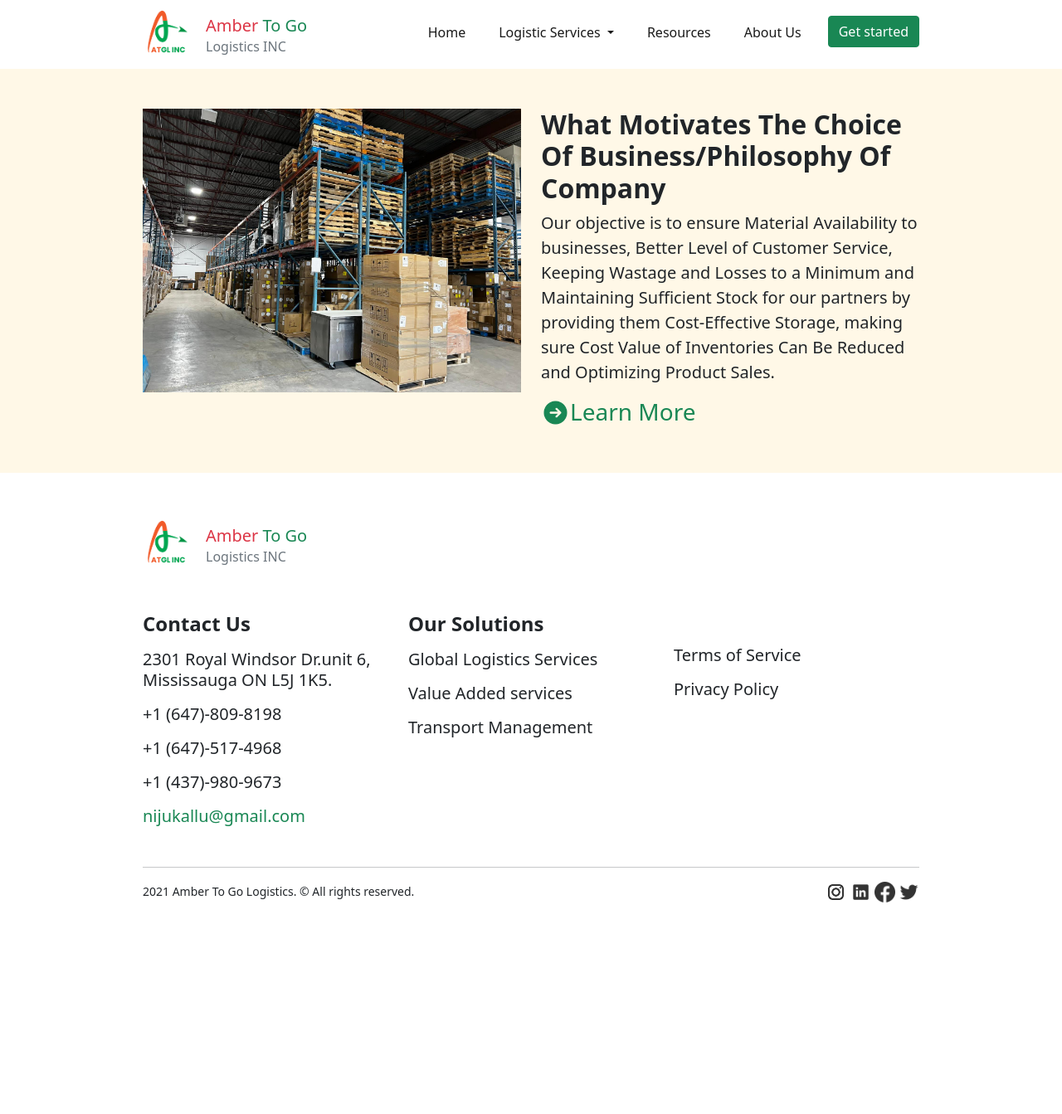
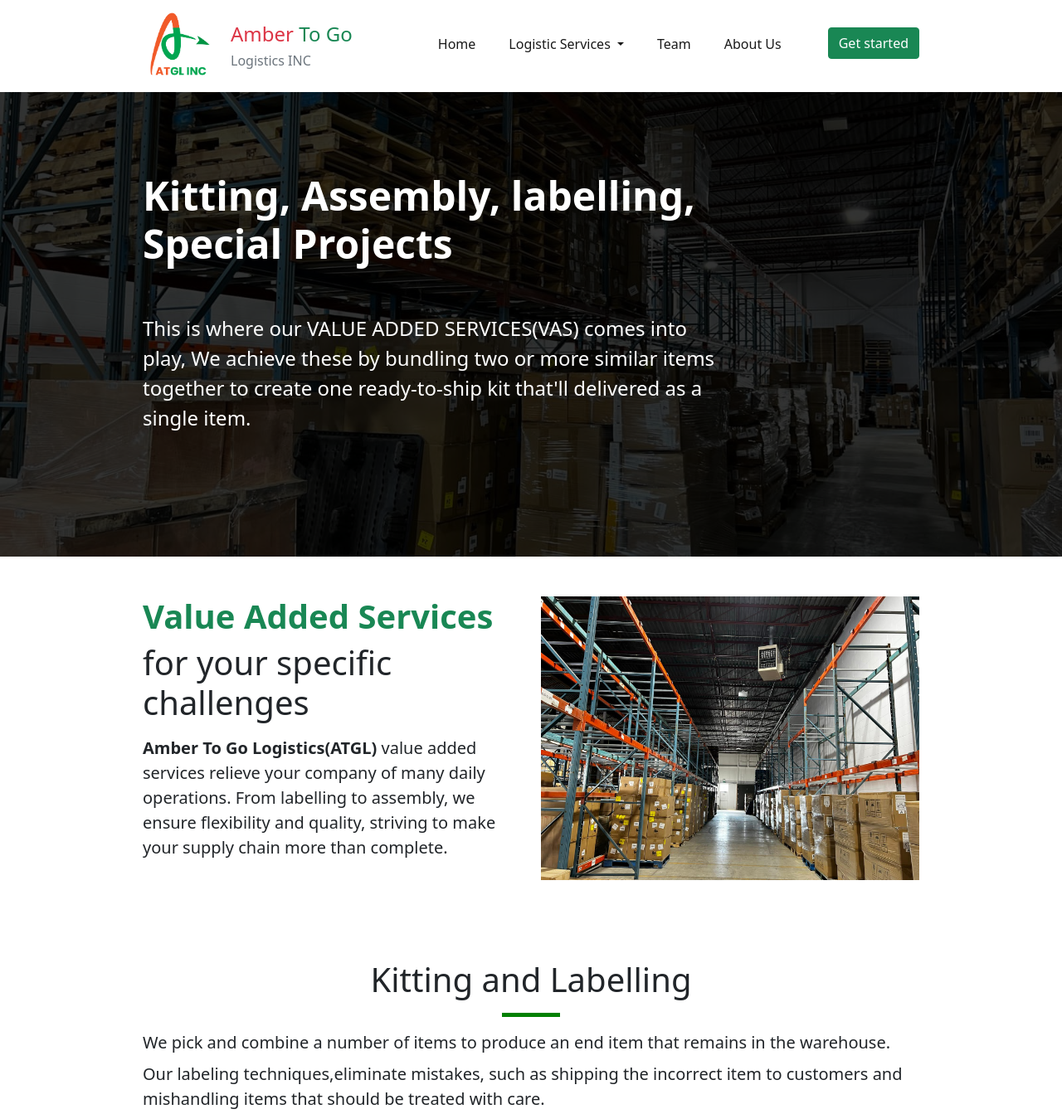
Before and after one commit to Hilary-Okemeziem/Atgl-nic, a plain HTML site: page kitting page.html in a window 1280 px wide. Shown: the part 5-1348 px from the top of the page at 83% size. Before the commit the page ends 1139 px from the top, so only its background shows below. Drawn offline with nearby package versions, Linux system fonts and the light colour scheme.

Commit message:
fifth commit

```diff
--- a/kitting page.html
+++ b/kitting page.html
@@ -4,17 +4,18 @@
     <meta charset="UTF-8">
     <meta http-equiv="X-UA-Compatible" content="IE=edge">
     <meta name="viewport" content="width=device-width, initial-scale=1.0">
-    <title>Document</title>
     <link rel="stylesheet" href="style.css">
     <link href="https://cdn.jsdelivr.net/npm/bootstrap@5.1.3/dist/css/bootstrap.min.css" rel="stylesheet" integrity="sha384-1BmE4kWBq78iYhFldvKuhfTAU6auU8tT94WrHftjDbrCEXSU1oBoqyl2QvZ6jIW3" crossorigin="anonymous">
     <link rel="stylesheet" href="https://unicons.iconscout.com/release/v4.0.0/css/line.css">
+    <title>Amber To Go Logistics</title>
+    <link rel="icon" href="images/favicon.ico">
 </head>
 <body>
   <nav class="navbar navbar-expand-lg navbar-light">
     <div class="container">
         <div class="d-inline-flex">
-            <a class="navbar-brand" href="#"><img src="./images/Amber & Go-01.png" class="img-fluid" width="60rem"  alt=""></a>
-            <h5 class="text-danger mt-3">Amber <span class="text-success">To Go</span> <br> <span class="text-muted h6">Logistics INC</span></h5>
+            <a class="navbar-brand" href="#"><img src="./images/Amber & Go-01.png" class="img-fluid" width="90rem"  alt=""></a>
+            <h4 class="text-danger mt-4">Amber <span class="text-success">To Go</span> <br> <span class="text-muted h6">Logistics INC</span></h4>
         </div>
       <button class="navbar-toggler" type="button" data-bs-toggle="collapse" data-bs-target="#navbarNavDropdown" aria-controls="navbarNavDropdown" aria-expanded="false" aria-label="Toggle navigation">
         <span class="navbar-toggler-icon"></span>
@@ -37,25 +38,21 @@
                     Logistic Services
                 </a>
                 <ul class="dropdown-menu" aria-labelledby="navbarDropdownMenuLink">
-                      <li><a class="dropdown-item" href="#">Ecommerce Fufilment</a></li><hr>
-                      <li><a class="dropdown-item" href="#">Order Fufilment</a></li><hr>
-                      <li><a class="dropdown-item" href="#">Pick & Pack Fulfillment Services</a></li><hr>
-                      <li><a class="dropdown-item" href="#">Kitting, Assembly, labelling, Special Projects</a></li><hr>
+                    <li><a class="dropdown-item" href="#">Ecommerce, Order, Pick & Pack Fufilment</a></li><hr>
+                    <li><a class="dropdown-item" href="kitting page.html">Kitting, Assembly, labelling, Special Projects</a></li><hr>
                     <li><a class="dropdown-item" href="#">3PL Services (FBA)</a></li><hr>
-                      <!-- <li><a class="dropdown-item" href="#">Inventory Planning</a></li><hr>
-                      <li><a class="dropdown-item" href="#">Warehouse Storage Services</a></li> -->
+                    <li><a class="dropdown-item" href="#">More...</a></li><hr>
+                    <!-- <li><a class="dropdown-item" href="#">Warehouse Storage Services</a></li> -->
                 </ul>
               </li>
-
-
               <!-- <li class="nav-item">
                 <a class="nav-link active fs-5 me-4 mt-2" href="#">Patners</a>
               </li> -->
               <li class="nav-item">
-                    <a class="nav-link active fs-5 me-4 mt-2" href="#">Resources</a>
+                <a class="nav-link active fs-5 me-4 mt-2" href="#">Team</a>
               </li>
               <li class="nav-item">
-                    <a class="nav-link active fs-5 me-5 mt-2" href="#">About Us</a>
+                <a class="nav-link active fs-5 me-5 mt-2" href="about page.html">About Us</a>
               </li>
               <!-- <li class="nav-item d-block d-md-none">
                 <a class="nav-link active fs-5 mt-2" href="#">Login</a>
@@ -73,23 +70,21 @@
                 Logistic Services
             </a>
             <ul class="dropdown-menu" aria-labelledby="navbarDropdownMenuLink">
-                    <li><a class="dropdown-item" href="#">Ecommerce Fufilment</a></li><hr>
-                    <li><a class="dropdown-item" href="#">Order Fufilment</a></li><hr>
-                    <li><a class="dropdown-item" href="#">Pick & Pack Fulfillment Services</a></li><hr>
-                    <li><a class="dropdown-item" href="#">Kitting, Assembly, labelling, Special Projects</a></li><hr>
+                <li><a class="dropdown-item" href="#">Ecommerce, Order, Pick & Pack Fufilment</a></li><hr>
+                <li><a class="dropdown-item" href="kitting page.html">Kitting, Assembly, labelling, Special Projects</a></li><hr>
                 <li><a class="dropdown-item" href="#">3PL Services (FBA)</a></li><hr>
-                    <!-- <li><a class="dropdown-item" href="#">Inventory Planning</a></li><hr>
-                    <li><a class="dropdown-item" href="#">Warehouse Storage Services</a></li> -->
+                <li><a class="dropdown-item" href="#">More...</a></li><hr>
+                <!-- <li><a class="dropdown-item" href="#">Warehouse Storage Services</a></li> -->
             </ul>
           </li>
           <!-- <li class="nav-item d-none d-lg-block">
            <a class="nav-link active me-4 mt-3 mt-md-0" href="#">Patners</a>
           </li> -->
           <li class="nav-item d-none d-lg-block">
-               <a class="nav-link active me-4 mt-3 mt-md-0" href="#">Resources</a>
+           <a class="nav-link active me-4 mt-3 mt-md-0" href="#">Team</a>
           </li>
           <li class="nav-item d-none d-lg-block">
-               <a class="nav-link active me-4 mt-3 mt-md-0" href="#">About Us</a>
+           <a class="nav-link active me-5 mt-3 mt-md-0" href="about page.html">About Us</a>
           </li>
           <!-- <li class="d-none d-lg-block">
             <a class="btn btn-outline-success me-3" href="#">Login</a>
@@ -101,6 +96,69 @@
       </div>
     </div>
   </nav>
+
+  <section class="kitting-page">
+    <div class="kitting-overlay w-100 h-100">
+      <div class="container">
+        <div class="text-white w-75">
+          <h1 class="pt-5 mt-5 display-5 fw-bolder">Kitting, Assembly, labelling, Special Projects</h1>
+          <p class="pt-5 fs-4">This is where our VALUE ADDED SERVICES(VAS) comes into play, We achieve these by bundling two or more similar items together to create one ready-to-ship kit that'll delivered as a single item.</p>
+        </div>
+      </div>
+    </div>
+  </section>
+
+  <section class="pt-5 pb-5">
+    <div class="container">
+        <div class="row">
+            <div class="col-md-6">
+                <h1 class="text-success fw-bolder">Value Added Services</h1>
+                <p class="display-6"><b>for your specific challenges</b></p>
+                <div class="fs-5"><b>Amber To Go Logistics(ATGL)</b> value added services relieve your company of many daily operations. From labelling to assembly, we ensure flexibility and quality, striving to make your supply chain more than complete.</div>
+                <!-- <div class="mt-3 d-inline-flex">
+                    <a href="#"><img src="./images/icons8-forward-button-60.png" width="35rem" alt=""></a>
+                    <a class="h3 text-success text-decoration-none" href="#">Explore our Last-Mile Logistics</a>
+                </div> -->
+            </div>
+
+            <div class="col-md-6 mt-4 mt-md-0">
+                <img src="./images/PHOTO-2022-04-19-18-51-42_1.jpg" class="img-fluid" width="600rem" alt="">
+            </div>
+        </div>
+    </div>
+</section>
+
+   <section class="pt-5">
+     <div class="container">
+      <h1 class="headings text-center">Kitting and Labelling</h1>
+      <div class="fs-5 mt-3">
+        <div>
+          We pick and combine a number of items to produce an end item that remains in the warehouse.
+        </div>
+        <div class="mt-2">
+          Our labeling techniques,eliminate mistakes, such as shipping the incorrect item to customers and mishandling items that should be treated with care.
+        </div>
+      </div>
+     </div>
+   </section>
+
+   <section class="pt-5 pb-5">
+    <div class="container">
+      <h1 class="headings text-center">Special Projects</h1>
+      <div class="fs-5 mt-3">
+        <div>
+          Our Special package entails customizing,according to our clients preferences.
+        </div>
+        <div class="mt-2">
+          Our methods of fulfillment can be done;<br> In-house, outsourced, dropshipping and hybrid,depends on customers preferences and product types.
+        </div>
+        <div class="mt-2">
+          Our THIRD PARTY LOGISTICS SERVICES helps our clients to scale space, labor, and transportation according to current inventory.
+        </div>
+      </div>
+    </div>
+  </section>
+
 
 
 
@@ -123,40 +181,40 @@
                     </div>
                     <div class="d-inline-flex mt-3">
                         <a href="#"><img src="./images/icons8-forward-button-60.png" width="35rem" alt=""></a>
-                        <a class="h3 text-success text-decoration-none" href="#">Learn More</a>
+                        <a class="h3 text-success text-decoration-none" href="about page.html">Learn More</a>
                     </div>
                 </div>
             </div>
         </div>
     </section>
 
-    <section class="footer-section pt-5 pb-5">
+    <section class="footer-section bg-dark pt-5 pb-5">
       <div class="container">
           <div class="d-inline-flex">
-            <a class="navbar-brand" href="#"><img src="./images/Amber & Go-01.png" class="img-fluid" width="60rem"  alt=""></a>
-            <h5 class="text-danger mt-3">Amber <span class="text-success">To Go</span> <br> <span class="text-muted h6">Logistics INC</span></h5>
+              <a class="navbar-brand" href="#"><img src="./images/Amber & Go-01.png" class="img-fluid" width="90rem"  alt=""></a>
+              <h4 class="text-danger mt-4">Amber <span class="text-success">To Go</span> <br> <span class="text-muted h6">Logistics INC</span></h4>
           </div>
 
           <div class="row mt-5">
               <div class="col-md-4 footer-content">
-                    <div><a href="" class="text-decoration-none text-dark h4 fw-bold">Contact Us</a></div>
-                    <div class="mt-3"><a href="" class="text-decoration-none text-dark h5">2301 Royal Windsor Dr.unit 6, Mississauga ON L5J 1K5.</a></div>
-                    <div class="mt-3"><a href="#" class="text-decoration-none text-dark h5">+1 (647)-809-8198</a></div>
-                    <div class="mt-3"><a href="#" class="text-decoration-none text-dark h5">+1 (647)-517-4968</a></div>
-                    <div class="mt-3"><a href="#" class="text-decoration-none text-dark h5">+1 (437)-980-9673</a></div>
-                    <div class="mt-3"><a href="#" class="text-decoration-none text-success h5">nijukallu@gmail.com</a></div>
+                  <div><a href="contact.html" class="text-decoration-none text-warning h4 fw-bold">Contact Us</a></div>
+                  <div class="mt-3"><a href="" class="text-decoration-none text-white h5">2301 Royal Windsor Dr.unit 6, Mississauga ON L5J 1K5.</a></div>
+                  <div class="mt-3"><a href="#" class="text-decoration-none text-white h5">+1 (647)-809-8198</a></div>
+                  <div class="mt-3"><a href="#" class="text-decoration-none text-white h5">+1 (647)-517-4968</a></div>
+                  <div class="mt-3"><a href="#" class="text-decoration-none text-white h5">+1 (437)-980-9673</a></div>
+                  <div class="mt-3"><a href="#" class="text-decoration-none text-success h5">ourresponseteam@atgl.com</a></div>
               </div>
 
               <div class="col-md-4 footer-content mt-5 mt-md-0">
-                    <div><a href="" class="text-decoration-none text-dark h4 fw-bold">Our Solutions</a></div>
-                    <div class="mt-3"><a href="#" class="text-decoration-none text-dark h5">Global Logistics Services</a></div>
-                    <div class="mt-3"><a href="#" class="text-decoration-none text-dark h5">Value Added services</a></div>
-                    <div class="mt-3"><a href="#" class="text-decoration-none text-dark h5">Transport Management</a></div>
+                  <div><a href="" class="text-decoration-none text-success h4 fw-bold">Our Services</a></div>
+                  <div class="mt-3"><a href="#" class="text-decoration-none text-white h5">Ecommerce, Order, Pick & Pack Fufilment</a></div>
+                  <div class="mt-3"><a href="#" class="text-decoration-none text-white h5">Kitting, Assembly, labelling, Special Projects</a></div>
+                  <div class="mt-3"><a href="#" class="text-decoration-none text-white h5">3PL Services (FBA)</a></div>
               </div>
 
               <div class="col-md-4 footer-content mt-5 mt-md-4">
-                    <div class="mt-3"><a href="#" class="text-decoration-none text-dark h5">Terms of Service</a></div>
-                    <div class="mt-3"><a href="#" class="text-decoration-none text-dark h5">Privacy Policy</a></div>
+                  <div class="mt-3"><a href="#" class="text-decoration-none text-white h5">Terms of Service</a></div>
+                  <div class="mt-3"><a href="#" class="text-decoration-none text-white h5">Privacy Policy</a></div>
               </div>
 
 
@@ -172,7 +230,7 @@
               <li><a href="#"><img src="./images/icons8-twitter-60.png" width="25rem" alt=""></a></li>
           </ul>
 
-            <div class="footer-part">
+          <div class="footer-part text-white">
               <small>2021 Amber To Go Logistics. &copy All rights reserved.</small>
           <div>
           </div>
--- a/style.css
+++ b/style.css
@@ -144,6 +144,21 @@
 .about-section3{
     flex-direction: column-reverse;
 }
+
+.kitting-page{
+    background-image: url(./images/PHOTO-2022-04-19-18-51-43_1.jpg);
+    background-size: cover;
+    background-position: center;
+    height: 35rem;
+    position: relative;
+}
+
+.kitting-overlay{
+    /* background-color: rgba(240,173,78,0.7); */
+    background-color: rgba(0,0,0,0.8);
+    position: absolute;
+}
+
 
 
 
```
Also changed, not shown: about page.html (+6 -6 lines), contact.html (+8 -8 lines), index.html (+6 -6 lines). Lines whose indentation alone changed are shown as unchanged.
